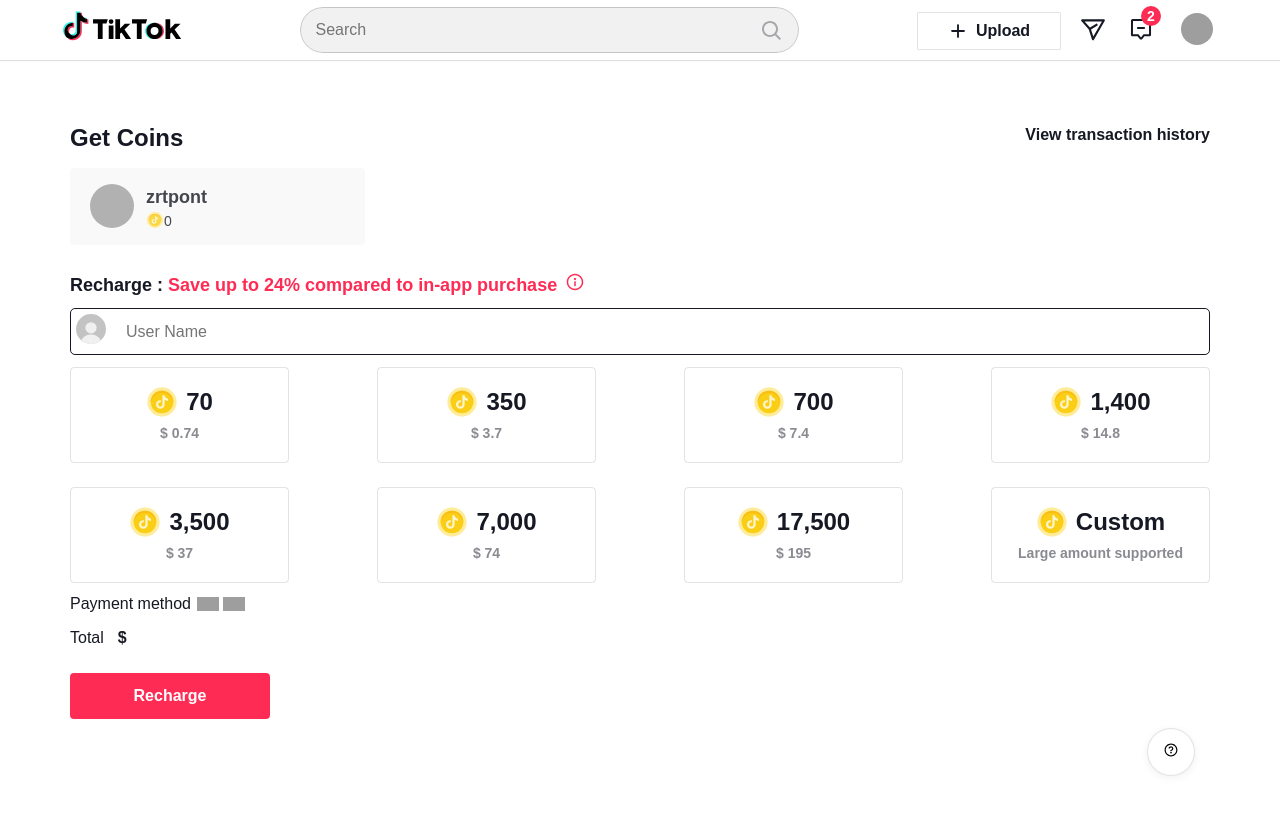
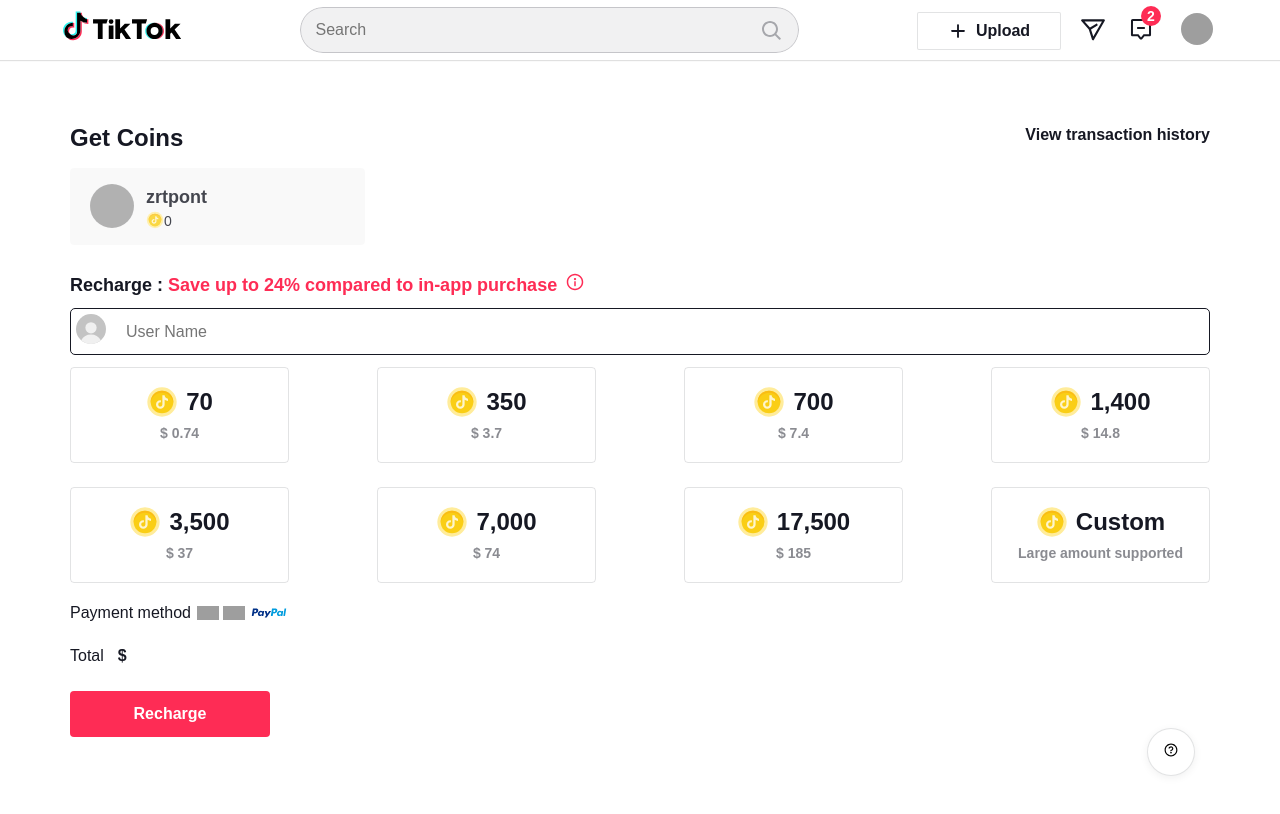
Before and after one commit to hosthertok/GetCoins-tiktok, a plain HTML site: page index.html in a window 1280 px wide. Drawn offline with Linux system fonts and the light colour scheme; grey boxes are pictures that could not be loaded.

Commit message:
oke chua

```diff
--- a/index.html
+++ b/index.html
@@ -422,7 +422,7 @@
                                     </div>
                                     <div class="tiktok-1uetk1w-DivTextContainer e4yj8b64">
                                         <span data-e2e="wallet-package-price-6"
-                                            class="tiktok-10102vh-SpanTextNow e4yj8b66"> $ 195
+                                            class="tiktok-10102vh-SpanTextNow e4yj8b66"> $ 185
                                         </span>
                                     </div>
                                 </button>
@@ -487,11 +487,11 @@
                                 <img src="https://lf16-co.g-p-static.com/obj/pipo-sgcompliance/sky/mastercard-gray-update_7b3ceb.svg"
                                     data-e2e="wallet-payment-icon-MASTER" alt="Mastercard"
                                     class="tiktok-1quc8c-ImgPaymentIcon e1ndw46o5"></li>
-                            <!-- <li>
-                                <img src="https://lf16-co.g-p-static.com/obj/pipo-sg/sky/card_american_express_v1_429e0f.svg"
+                            <li>
+                                <img style="width: 40px;height: 40px;" src="./img/paypal.svg"
                                     data-e2e="wallet-payment-icon-AMEX" alt="American Express"
                                     class="tiktok-1quc8c-ImgPaymentIcon e1ndw46o5"></li>
-                            <li>
+                            <!-- <li>
                                 <img src="https://lf16-co.g-p-static.com/obj/pipo-sg/sky/diners_a3de24.svg"
                                     data-e2e="wallet-payment-icon-DINERS" alt="DINERS"
                                     class="tiktok-1quc8c-ImgPaymentIcon e1ndw46o5"></li>
@@ -503,8 +503,8 @@
                                 <img src="https://lf16-co.g-p-static.com/obj/pipo-sgcompliance/sky/2c2p-border_2ec2d6.png"
                                     data-e2e="wallet-payment-icon-BANK_TRANSFER" alt="2c2p banktransfer"
                                     class="tiktok-1quc8c-ImgPaymentIcon e1ndw46o5">
-                            </li> -->
-                        </ul>
+                            </li>
+                        </ul> -->
                     </div>
                     <div class="tiktok-1fguu8v-DivTotalContainer e9ndt4q0"><span data-e2e="wallet-title-total-price"
                             class="tiktok-b4z60k-SpanTotalText e9ndt4q5">Total</span><span id="total-money"
```
Also changed, not shown: img/paypal.svg (added).
